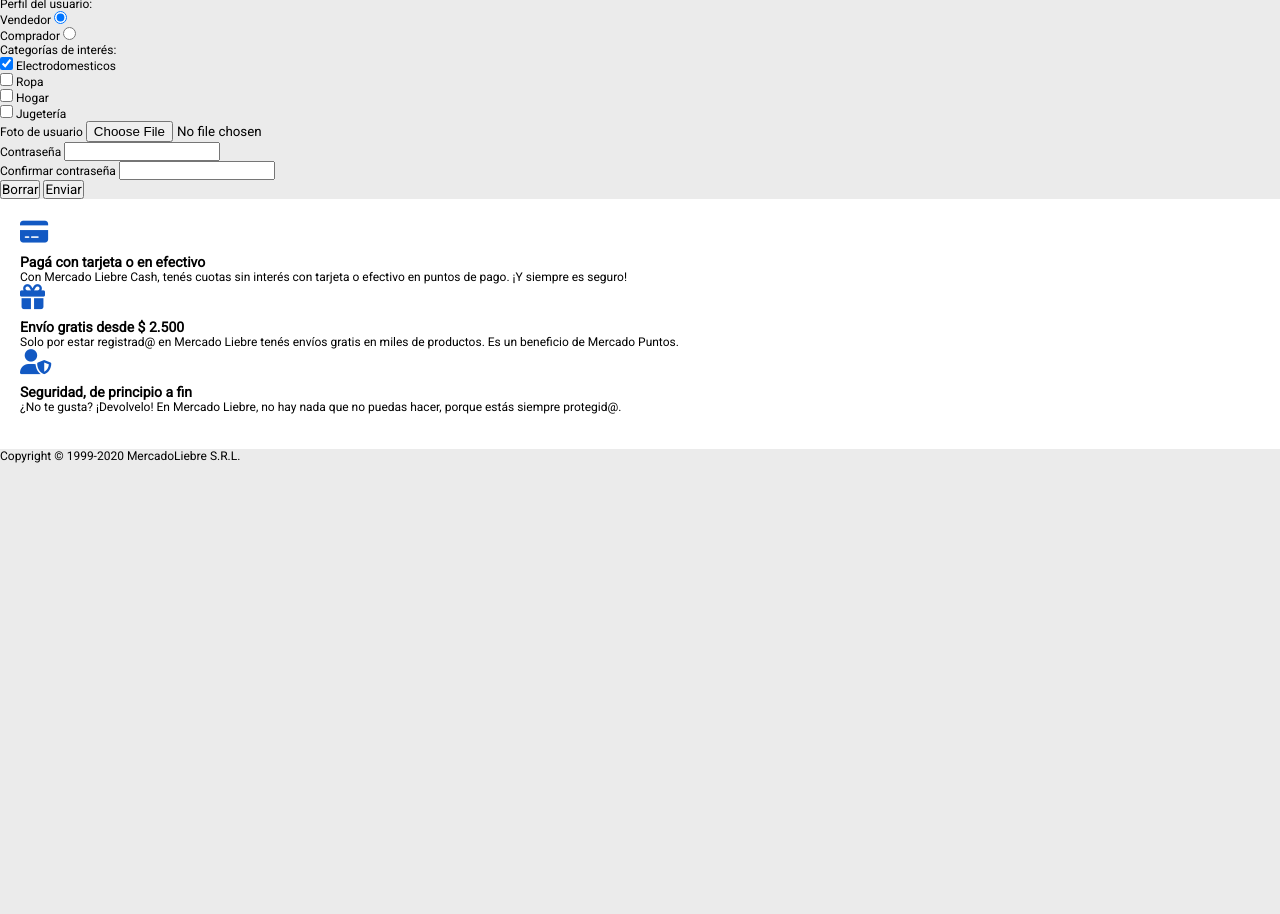
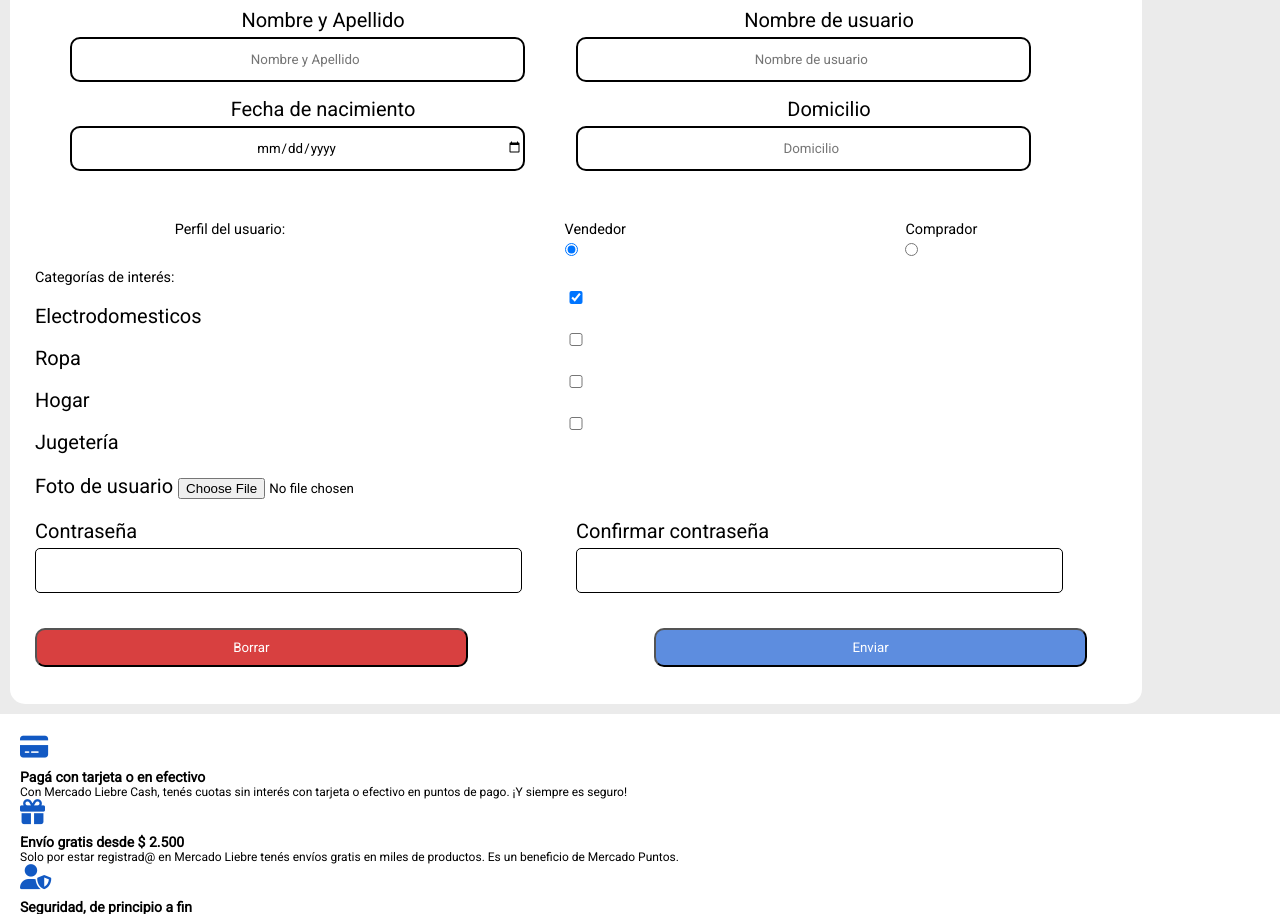
Before and after one commit to RodriVillega/Mercado_Liebre, a website: page views/register.html in a window 1280 px wide. Shown: the part 632-1546 px from the top of the page. Before the commit the page ends 1095 px from the top, so only its background shows below. Drawn offline with Linux system fonts and the light colour scheme.

Commit message:
Update register.css

```diff
--- a/public/css/register.css
+++ b/public/css/register.css
@@ -1,9 +1,135 @@
 *{
-    font-family: 'Roboto', sans-serif;
-    text-decoration: none;
-    list-style: none;
     margin: 0;
     padding: 0;
-    color: inherit;
     box-sizing: border-box;
+    font-family: 'Roboto', sans-serif;
 }
+main{
+    display: flex;
+    justify-content: center;
+    align-items: center;
+    padding: 10px;
+    background: #ebebeb;
+}
+.registro{
+    max-width: 50%px;
+    width: 100%;
+    background: white;
+    padding: 25px;
+    border-radius: 15px;
+}
+.form-title{
+    text-align: center;
+    font-size: 30px;
+}
+.form .user-data{
+    display:flex ;
+    flex-wrap: wrap;
+    justify-content: space-between;
+    margin: 35px;
+}
+.user-data .form-items{
+    text-align: center;
+    margin-bottom: 15px;
+    width: 50%;
+}
+.user-data .form-items input{
+    text-align: center;
+    height: 45px;
+    width: 90%;
+    border-radius: 10px;
+    border: 2px solid rgb(0, 0, 0);
+    padding-left: 15px;
+}
+.form-radio {
+    margin: 10px 0;
+    display: flex;
+    justify-content: space-around;
+}
+.form-user{
+    margin-top: 15px;
+    margin-bottom: 15px;
+    display: block;
+    font-size: 20px;
+    font-weight: 500;
+    margin-bottom: 5px;
+}
+.form-items {
+    display: flex;
+    flex-direction: column;
+}
+.form .form-items label {
+    margin-bottom: 15px;
+    display: block;
+    font-size: 20px;
+    font-weight: 500;
+    margin-bottom: 5px;
+}
+.form-password .form-items{
+    margin-bottom: 15px;
+    width: 50%;
+}
+.form .form-password{
+    display:flex ;
+    flex-wrap: wrap;
+    justify-content: space-between;
+    margin: 20px 0 12px 0;
+}
+.form .form-password input{
+    height: 45px;
+    width: 90%;
+    outline: none;
+    border-radius: 5px;
+    border: 1px solid rgb(0, 0, 0);
+    padding-left: 15px;
+}
+.form-checkbox label{
+    margin-bottom: 15px;
+    display: block;
+    font-size: 1.2em;
+    font-weight: 500;
+    margin-bottom: 5px;
+}
+.form-radio label{
+    margin-bottom: 15px;
+    display: block;
+    font-size: 1.2em;
+    font-weight: 500;
+    margin-bottom: 5px;
+}
+.buttons{
+    display: flex;
+    flex-wrap: wrap;
+    justify-content: space-between;
+    margin: 20px 0 12px 0;
+}
+
+.button-submit{
+    width: 40%;
+    text-align: center;
+    justify-content: center;
+    background-color: #5d8ddf;
+    color: white;
+    border-radius: 10px;
+    margin-right:30px;
+    padding: 10px 20px;
+    cursor: pointer;
+    transition: background-color 0.3s ease;
+}
+.button-submit:hover {
+    background-color: #0022AA;
+    color: #FFFFFF;
+}
+.button-delete{
+    width: 40%;
+    text-align: center;
+    justify-content: center;
+    background-color: #d84040;
+    color: white;
+    border-radius: 10px;
+    cursor: pointer;
+    transition: background-color 0.3s ease;
+}
+.button-delete:hover{
+    background-color: #ff0000;
+}
```
